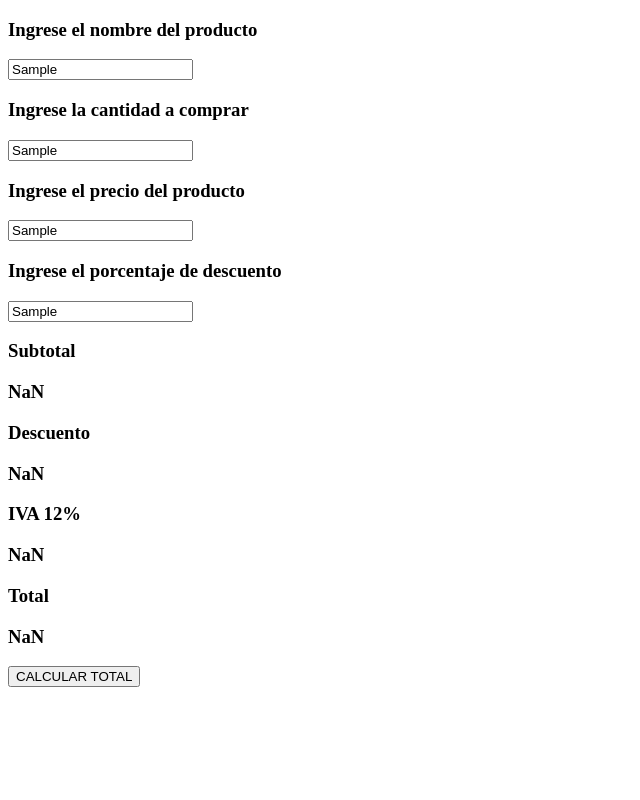
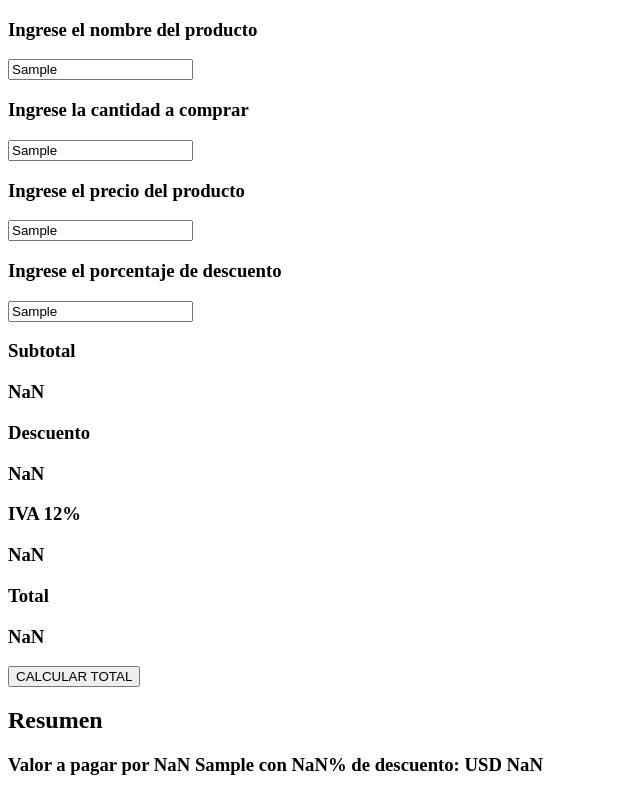
Before and after one commit to JoseAndresVR/Mod1, a plain HTML site: page 2-puntoDeVenta_v4/puntoDeVenta_v4/puntoDeVenta.html in a window 1280 px wide. Both pictures are taken after typing "Sample", "Sample", "Sample", "Sample" into the empty fields and a click on the button "CALCULAR TOTAL". Shown: the whole page, without its empty margins (0-640 px from the left). Drawn offline with Linux system fonts and the light colour scheme.

Commit message:
ostrar un resumen en el componente lblResumen exitoso

```diff
--- a/2-puntoDeVenta_v4/puntoDeVenta_v4/puntoDeVenta.html
+++ b/2-puntoDeVenta_v4/puntoDeVenta_v4/puntoDeVenta.html
@@ -26,5 +26,8 @@
         <input type="button" value="CALCULAR TOTAL"
         onclick="calcularValorTotal()"/>
 
+        <h2>Resumen</h2>
+        <h3 id="lblResumen"></h3>
+
     </body>
 </html>
--- a/2-puntoDeVenta_v4/puntoDeVenta_v4/puntoDeVenta.js
+++ b/2-puntoDeVenta_v4/puntoDeVenta_v4/puntoDeVenta.js
@@ -102,6 +102,8 @@ calcularValorTotal = function () {
             Valor a pagar por 20 cerveza corona con 10% de descuento: USD 48.75
         Si funciona, hacer un commit
     */
+    mensaje = "Valor a pagar por "+cantidad+" "+nombreProducto+" con "+valorDescuento+"% "+"de descuento: "+"USD"+" "+valorTotal;
+    mostrarTexto("lblResumen",mensaje);
 
 }
 limpiar = function () {
```
